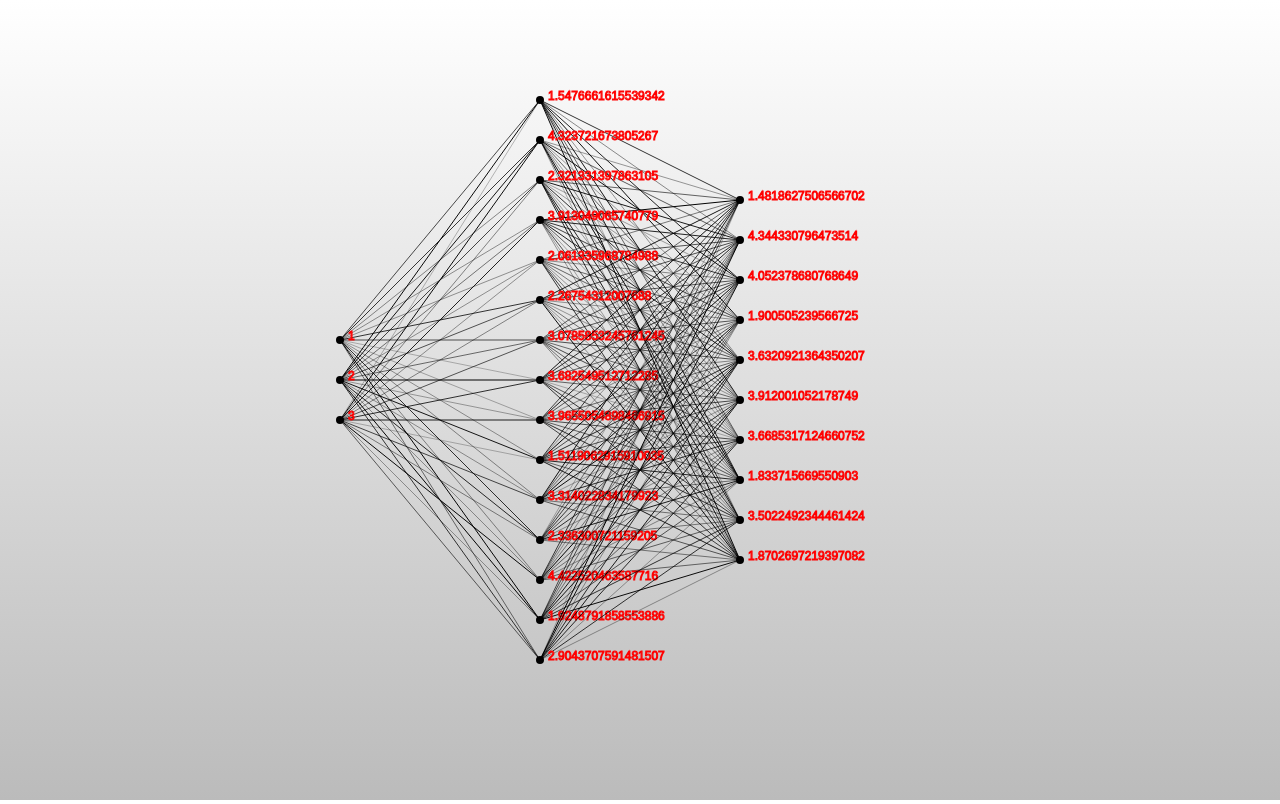
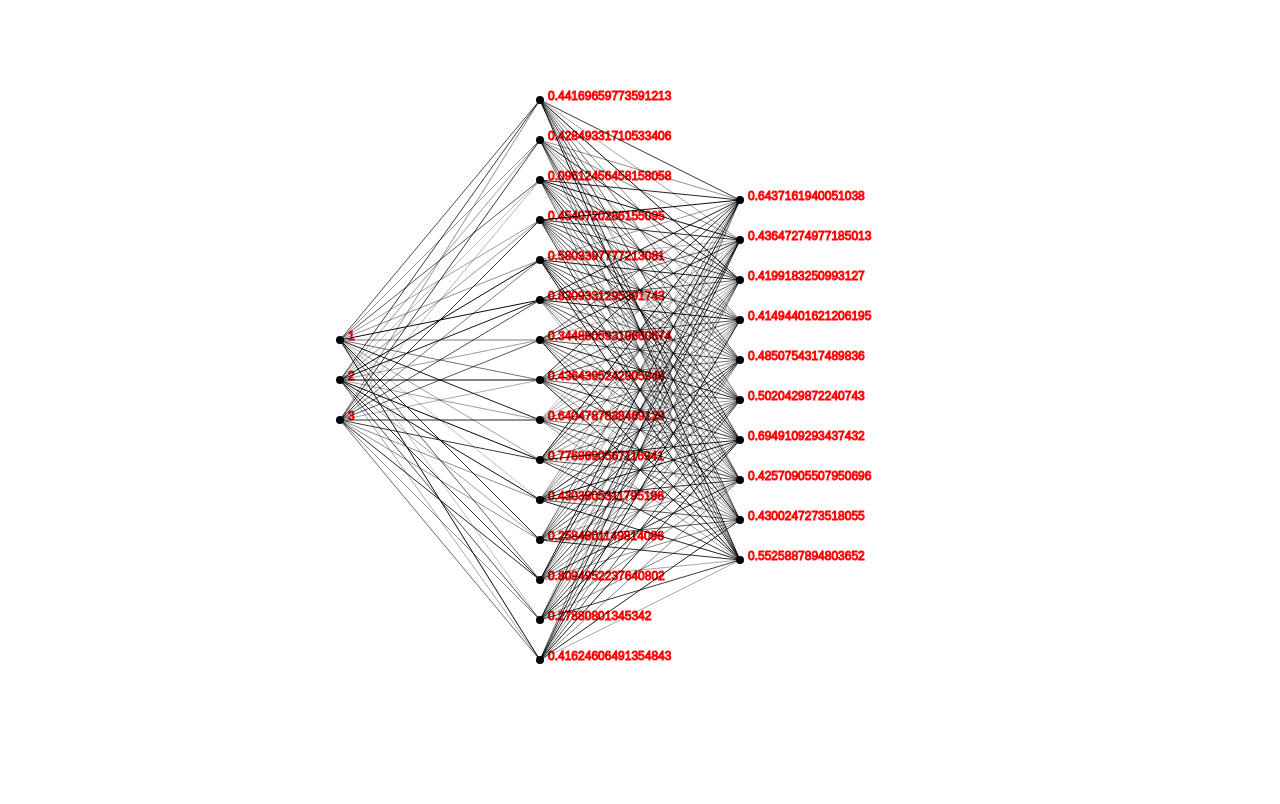
Before and after one commit to andymantell/back-propagation, a website built with webpack: page index.html in a window 1280 px wide. Built offline with nearby package versions, Linux system fonts and the light colour scheme.

Commit message:
Reworking the feedforward code

```diff
--- a/app/modules/Network.js
+++ b/app/modules/Network.js
@@ -7,8 +7,8 @@ class Network {
     this.spacingY = 40
 
     this.layers.forEach((layer, index) => {
-      if (this.layers[index + 1]) {
-        layer.connect(this.layers[index + 1])
+      if (this.layers[index - 1]) {
+        layer.connect(this.layers[index - 1])
       }
     })
   }
@@ -26,7 +26,6 @@ class Network {
 
       layer.neurons.forEach((neuron, neuronIndex) => {
         ctx.beginPath()
-        // ctx.shadowBlur= 0
         ctx.arc(layerIndex * this.spacingX, neuronIndex * this.spacingY, 4, 0, 2 * Math.PI)
         ctx.fill()
         ctx.closePath()
@@ -34,11 +33,9 @@ class Network {
         neuron.connections.forEach((connection, connectionIndex) => {
           ctx.beginPath()
           ctx.moveTo(layerIndex * this.spacingX, neuronIndex * this.spacingY)
-          ctx.lineTo((layerIndex + 1) * this.spacingX, (connectionIndex * this.spacingY) - ((this.layers[layerIndex + 1].neurons.length - layer.neurons.length) * this.spacingY / 2 ) )
-          const opacity = ((connection.weight - 0.5) * 0.75) + 0.25
+          ctx.lineTo((layerIndex - 1) * this.spacingX, (connectionIndex * this.spacingY) - ((this.layers[layerIndex - 1].neurons.length - layer.neurons.length) * this.spacingY / 2 ) )
+          const opacity = ((connection.weight + 0.5) * 0.75) + 0.25
           ctx.strokeStyle = `rgba(0, 0, 0, ${opacity})`
-          // ctx.shadowBlur= 20 * connection.weight
-          // ctx.shadowColor = 'blue'
           ctx.lineWidth = 1
           ctx.stroke()
           ctx.closePath()
--- a/app/modules/Neuron.js
+++ b/app/modules/Neuron.js
@@ -1,12 +1,13 @@
 class Neuron {
   constructor () {
     this.connections = []
+    this.value = 0
   }
 
   connect (targetNeuron) {
     this.connections.push({
       targetNeuron: targetNeuron,
-      weight: Math.random() + 0.5
+      weight: Math.random() - 0.5
     })
   }
 
@@ -15,12 +16,15 @@ class Neuron {
   }
 
   forward () {
-    const output = this.value * this.weight
+    if (this.connections.length === 0) {
+      return
+    }
 
-    this.connections.forEach(connection => {
-      const value = this.value * connection.weight
-      connection.targetNeuron.input(value)
-    })
+    this.value = this.sigmoid(this.connections.reduceRight((sum, connection) => (sum + connection.targetNeuron.value * connection.weight), 0))
+  }
+
+  sigmoid (value) {
+    return 1 / (1 + Math.exp(-value))
   }
 }
 
--- a/index.html
+++ b/index.html
@@ -14,7 +14,7 @@
         #neural-net {
             width: 100%;
             height: 100%;
-            background: linear-gradient(to bottom, #fff 0%,#bbb 100%);
+            /*background: linear-gradient(to bottom, #fff 0%,#bbb 100%);*/
         }
     </style>
 </head>
```
Also changed, not shown: dist/bundle.js, 1 other file.
